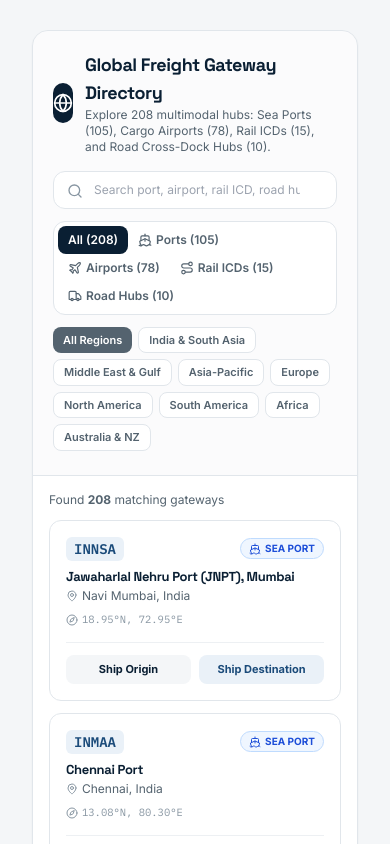
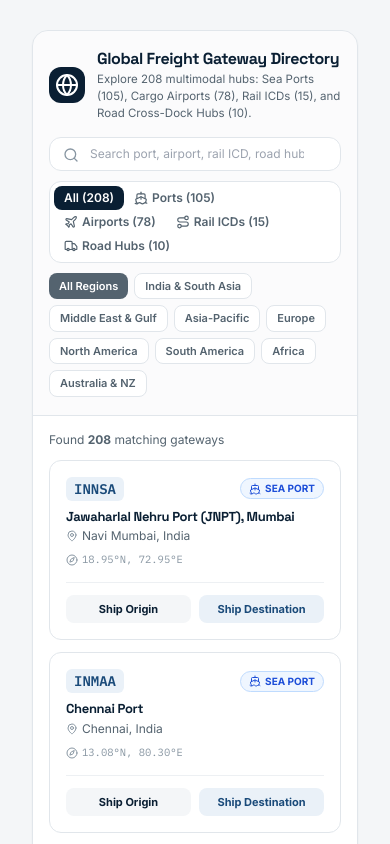
Before and after one commit to Pavan-pa178/Intelligent_Frieght_Quotation_Generator_Project, a React (Vite) app in the folder frontend/: page /services in a window 390 px wide. Shown: the part 3780-4624 px from the top of the page. Built offline with nearby package versions, Linux system fonts and the light colour scheme; no server answers.

Commit message:
Fix modal padding, remove nested scrollbars, and optimize viewport margins

```diff
--- a/frontend/src/components/GlobalPortDirectory.jsx
+++ b/frontend/src/components/GlobalPortDirectory.jsx
@@ -112,20 +112,22 @@
   }
 
   return (
-    <div className={`rounded-2xl border border-brand-line bg-white shadow-sm overflow-hidden ${isModal ? 'max-w-4xl w-full' : ''}`}>
+    <div className={`flex flex-col bg-white border border-brand-line overflow-hidden ${
+      isModal ? 'w-full max-h-[85vh] rounded-2xl shadow-2xl' : 'w-full rounded-2xl shadow-sm'
+    }`}>
 
       {/* Header */}
-      <div className="border-b border-brand-line bg-brand-cloud/40 p-5 sm:p-6">
-        <div className="flex items-center justify-between gap-4 mb-4">
+      <div className="flex-shrink-0 border-b border-brand-line bg-brand-cloud/40 p-4 sm:p-5">
+        <div className="flex items-center justify-between gap-4 mb-3.5">
           <div className="flex items-center gap-3">
-            <div className="flex h-10 w-10 items-center justify-center rounded-xl bg-brand-navy text-white shadow-xs">
-              <Globe className="h-5 w-5" />
+            <div className="flex h-9 w-9 items-center justify-center rounded-xl bg-brand-navy text-white shadow-xs flex-shrink-0">
+              <Globe className="h-4.5 w-4.5" />
             </div>
             <div>
-              <h3 className="text-lg font-bold text-brand-navy">
+              <h3 className="text-base sm:text-lg font-bold text-brand-navy">
                 {isOceanMode ? 'Commercial Sea Port Directory' : isAirMode ? 'International Air Cargo Hub Directory' : 'Global Freight Gateway Directory'}
               </h3>
-              <p className="text-xs text-brand-slate">
+              <p className="text-[11.5px] sm:text-xs text-brand-slate">
                 {isOceanMode
                   ? `Search and select from ${portsCount} commercial sea ports worldwide.`
                   : isAirMode
@@ -138,7 +140,8 @@
           {isModal && onClose && (
             <button
               onClick={onClose}
-              className="rounded-lg p-1.5 text-brand-slate hover:bg-brand-cloud hover:text-brand-navy transition-colors"
+              className="rounded-lg p-1.5 text-brand-slate hover:bg-brand-cloud hover:text-brand-navy transition-colors flex-shrink-0"
+              title="Close directory"
             >
               <X className="h-5 w-5" />
             </button>
@@ -146,11 +149,11 @@
         </div>
 
         {/* Search Bar & Filters */}
-        <div className="flex flex-col gap-3 lg:flex-row lg:items-center">
+        <div className="flex flex-col gap-2.5 lg:flex-row lg:items-center">
 
           {/* Search box */}
           <div className="relative flex-1">
-            <Search className="absolute left-3.5 top-3 h-4 w-4 text-brand-slateLight" />
+            <Search className="absolute left-3.5 top-2.5 h-4 w-4 text-brand-slateLight" />
             <input
               type="text"
               value={search}
@@ -162,12 +165,12 @@
                     ? "Search airport name, IATA code, city, or country... e.g. BOM, DXB, Frankfurt, JFK"
                     : "Search port, airport, rail ICD, road hub, UN/LOCODE, IATA, city... e.g. JNPT, Dadri, FRA, Bhiwandi"
               }
-              className="w-full rounded-xl border border-brand-line pl-10 pr-9 py-2.5 text-xs text-brand-navy bg-white focus:border-brand-marine focus:outline-none shadow-xs"
+              className="w-full rounded-xl border border-brand-line pl-10 pr-9 py-2 text-xs text-brand-navy bg-white focus:border-brand-marine focus:outline-none shadow-xs"
             />
             {search && (
               <button
                 onClick={() => setSearch('')}
-                className="absolute right-3 top-2.5 flex h-5 w-5 items-center justify-center rounded-full bg-brand-slateLight/20 text-brand-slate text-xs hover:bg-brand-slateLight/40"
+                className="absolute right-3 top-2 flex h-5 w-5 items-center justify-center rounded-full bg-brand-slateLight/20 text-brand-slate text-xs hover:bg-brand-slateLight/40"
               >
                 ×
               </button>
@@ -179,31 +182,31 @@
             <div className="flex flex-wrap items-center rounded-xl border border-brand-line bg-white p-1 text-xs shadow-xs">
               <button
                 onClick={() => setModeFilter('ALL')}
-                className={`rounded-lg px-2.5 py-1.5 font-semibold transition-colors ${modeFilter === 'ALL' ? 'bg-brand-navy text-white' : 'text-brand-slate hover:text-brand-navy'}`}
+                className={`rounded-lg px-2.5 py-1 font-semibold transition-colors ${modeFilter === 'ALL' ? 'bg-brand-navy text-white' : 'text-brand-slate hover:text-brand-navy'}`}
               >
                 All ({GATEWAYS.length})
               </button>
               <button
                 onClick={() => setModeFilter('PORT')}
-                className={`flex items-center gap-1 rounded-lg px-2.5 py-1.5 font-semibold transition-colors ${modeFilter === 'PORT' ? 'bg-brand-marine text-white' : 'text-brand-slate hover:text-brand-navy'}`}
+                className={`flex items-center gap-1 rounded-lg px-2.5 py-1 font-semibold transition-colors ${modeFilter === 'PORT' ? 'bg-brand-marine text-white' : 'text-brand-slate hover:text-brand-navy'}`}
               >
                 <Ship className="h-3.5 w-3.5" /> Ports ({portsCount})
               </button>
               <button
                 onClick={() => setModeFilter('AIRPORT')}
-                className={`flex items-center gap-1 rounded-lg px-2.5 py-1.5 font-semibold transition-colors ${modeFilter === 'AIRPORT' ? 'bg-amber-600 text-white' : 'text-brand-slate hover:text-brand-navy'}`}
+                className={`flex items-center gap-1 rounded-lg px-2.5 py-1 font-semibold transition-colors ${modeFilter === 'AIRPORT' ? 'bg-amber-600 text-white' : 'text-brand-slate hover:text-brand-navy'}`}
               >
                 <Plane className="h-3.5 w-3.5" /> Airports ({airportsCount})
               </button>
               <button
                 onClick={() => setModeFilter('RAIL_TERMINAL')}
-                className={`flex items-center gap-1 rounded-lg px-2.5 py-1.5 font-semibold transition-colors ${modeFilter === 'RAIL_TERMINAL' ? 'bg-purple-600 text-white' : 'text-brand-slate hover:text-brand-navy'}`}
+                className={`flex items-center gap-1 rounded-lg px-2.5 py-1 font-semibold transition-colors ${modeFilter === 'RAIL_TERMINAL' ? 'bg-purple-600 text-white' : 'text-brand-slate hover:text-brand-navy'}`}
               >
                 <Route className="h-3.5 w-3.5" /> Rail ICDs ({railCount})
               </button>
               <button
                 onClick={() => setModeFilter('ROAD_HUB')}
-                className={`flex items-center gap-1 rounded-lg px-2.5 py-1.5 font-semibold transition-colors ${modeFilter === 'ROAD_HUB' ? 'bg-emerald-600 text-white' : 'text-brand-slate hover:text-brand-navy'}`}
+                className={`flex items-center gap-1 rounded-lg px-2.5 py-1 font-semibold transition-colors ${modeFilter === 'ROAD_HUB' ? 'bg-emerald-600 text-white' : 'text-brand-slate hover:text-brand-navy'}`}
               >
                 <Truck className="h-3.5 w-3.5" /> Road Hubs ({roadCount})
               </button>
@@ -213,7 +216,7 @@
         </div>
 
         {/* Region Filter Pills */}
-        <div className="mt-3 flex flex-wrap gap-1.5 overflow-x-auto pb-1">
+        <div className="mt-2.5 flex flex-wrap gap-1.5 overflow-x-auto pb-0.5">
           {REGIONS.map(reg => (
             <button
               key={reg.key}
@@ -232,7 +235,7 @@
       </div>
 
       {/* Results List */}
-      <div className="p-4 sm:p-6 max-h-[480px] overflow-y-auto">
+      <div className={`p-4 sm:p-5 overflow-y-auto ${isModal ? 'flex-1 min-h-[300px]' : 'max-h-[500px]'}`}>
         <div className="mb-3 flex items-center justify-between text-xs text-brand-slate">
           <span>Found <strong>{filteredGateways.length}</strong> matching gateways</span>
           {search && <span className="text-brand-marine font-medium">Filtering by "{search}"</span>}
--- a/frontend/src/pages/Ship.jsx
+++ b/frontend/src/pages/Ship.jsx
@@ -1520,8 +1520,8 @@
 
       {/* GLOBAL PORT & AIRPORT DIRECTORY MODAL */}
       {showPortDirectoryModal && (
-        <div className="fixed inset-0 z-50 flex items-center justify-center bg-black/60 backdrop-blur-xs p-4 animate-in fade-in duration-200">
-          <div className="w-full max-w-4xl max-h-[90vh] overflow-y-auto rounded-2xl shadow-2xl">
+        <div className="fixed inset-0 z-50 flex items-center justify-center bg-black/65 backdrop-blur-xs p-4 sm:p-6 md:p-8 animate-in fade-in duration-200">
+          <div className="w-full max-w-4xl">
             <GlobalPortDirectory
               isModal={true}
               activeMode={mode}
```
